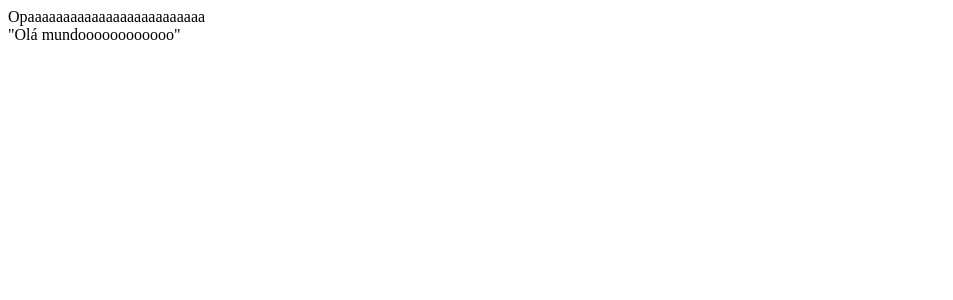
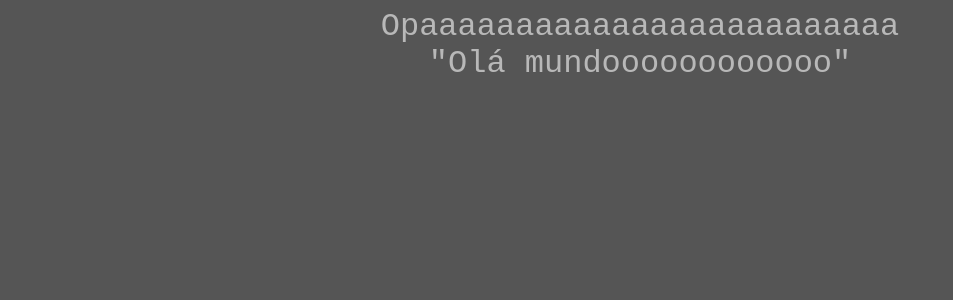
Before and after one commit to Marco-Antonio-Furtado/Contador-React, a React (Create React App) app: page / in a window 1280 px wide. Shown: the top 300 px of the page, without its empty margins (0-953 px from the left). Built offline with nearby package versions, Linux system fonts and the light colour scheme.

Commit message:
Estilizando a página para melhor leitura

```diff
--- /dev/null
+++ b/src/index.css
@@ -0,0 +1,9 @@
+body {
+    background-color: #555;
+    color: rgb(184, 184, 184);
+    font-family: 'Courier New', Courier, monospace;
+    font-size: 2em;
+    font-weight: 300;
+    text-align: center;
+
+}
--- a/src/index.js
+++ b/src/index.js
@@ -2,6 +2,7 @@ import React from 'react';
 import ReactDOM from 'react-dom';
 import App from './App';
 import Teste from './components/Teste'
+import './index.css'
 
 ReactDOM.render(
     <div>
```
